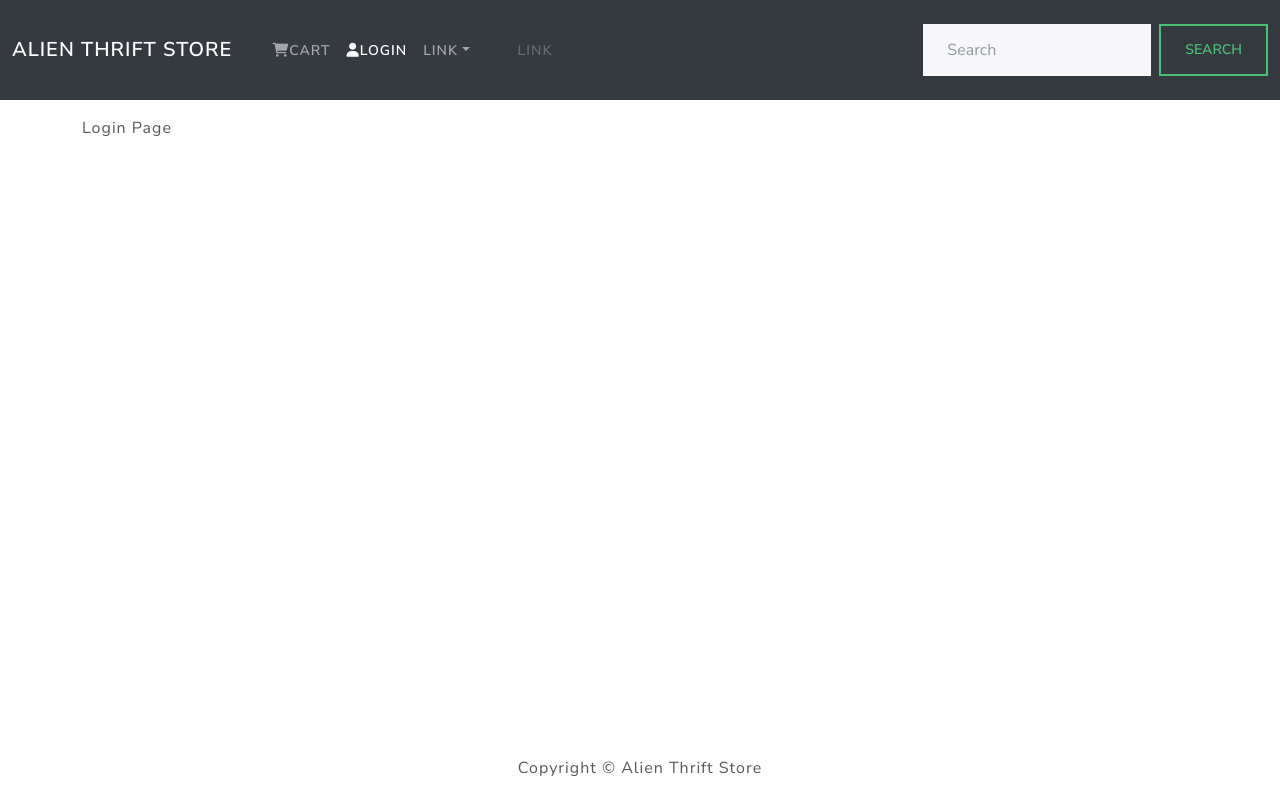
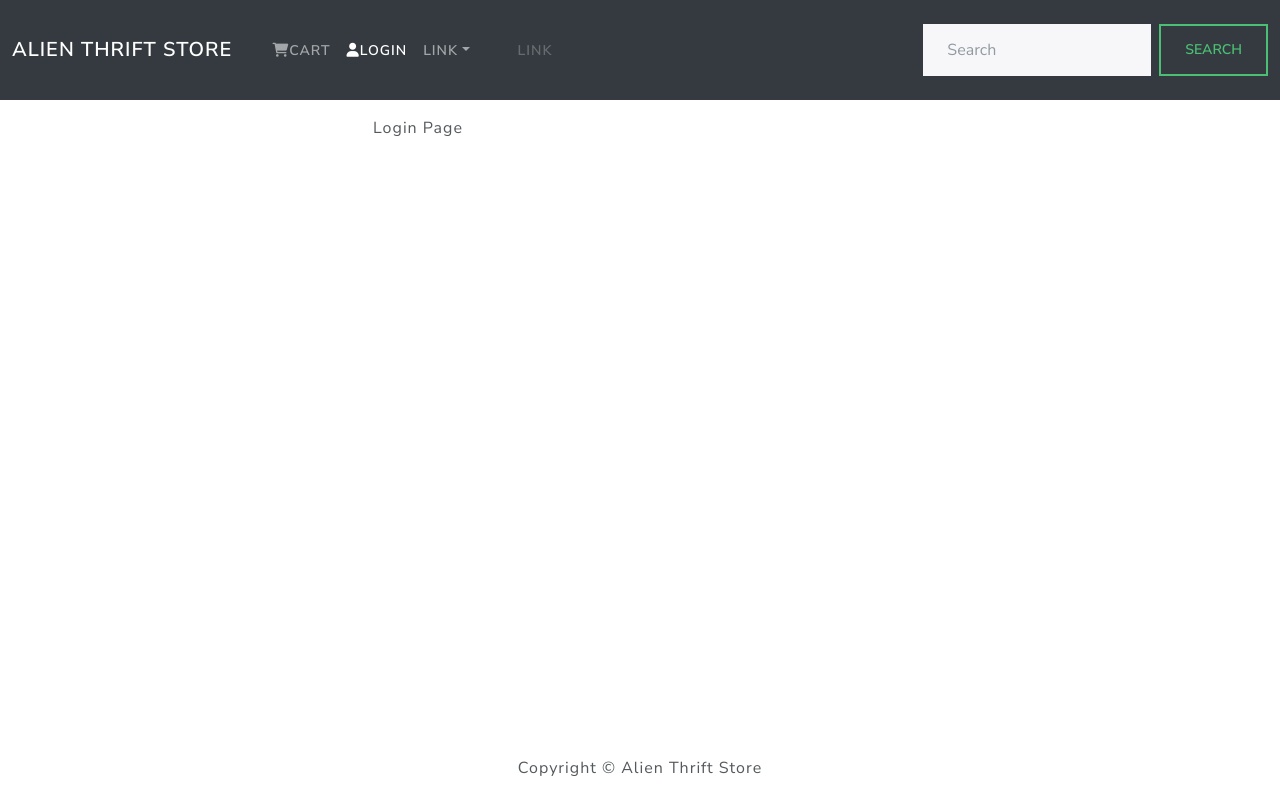
Before and after one commit to btparker70/Alien-Thrift-Store, a React (Create React App) app in the folder frontend/: page /login in a window 1280 px wide. Built offline with nearby package versions, Linux system fonts and the light colour scheme.

Commit message:
added new form container comp

```diff
--- /dev/null
+++ b/frontend/src/components/formcontainer/FormContainer.js
@@ -0,0 +1,16 @@
+import React from 'react'
+import { Container, Row, Col } from 'react-bootstrap'
+
+const FormContainer = ({ children }) => {
+  return (
+    <Container>
+      <Row className='justify-content-md-center'>
+        <Col xs={12} md={6}>
+          {children}
+        </Col>
+      </Row>
+    </Container>
+  )
+}
+
+export default FormContainer
--- a/frontend/src/pages/loginpage/LoginPage.js
+++ b/frontend/src/pages/loginpage/LoginPage.js
@@ -5,15 +5,16 @@
 import Loader from '../../components/loader/Loader'
 import Message from '../../components/message/Message'
 import { login } from '../../actions/userActions'
+import FormContainer from '../../components/formcontainer/FormContainer'
 
 const LoginPage = () => {
   const [ email, setEmail ] = useState('')
   const [ password, setPassword ] = useState('')
 
   return (
-    <div>
+    <FormContainer>
       Login Page
-    </div>
+    </FormContainer>
   )
 }
 
```
